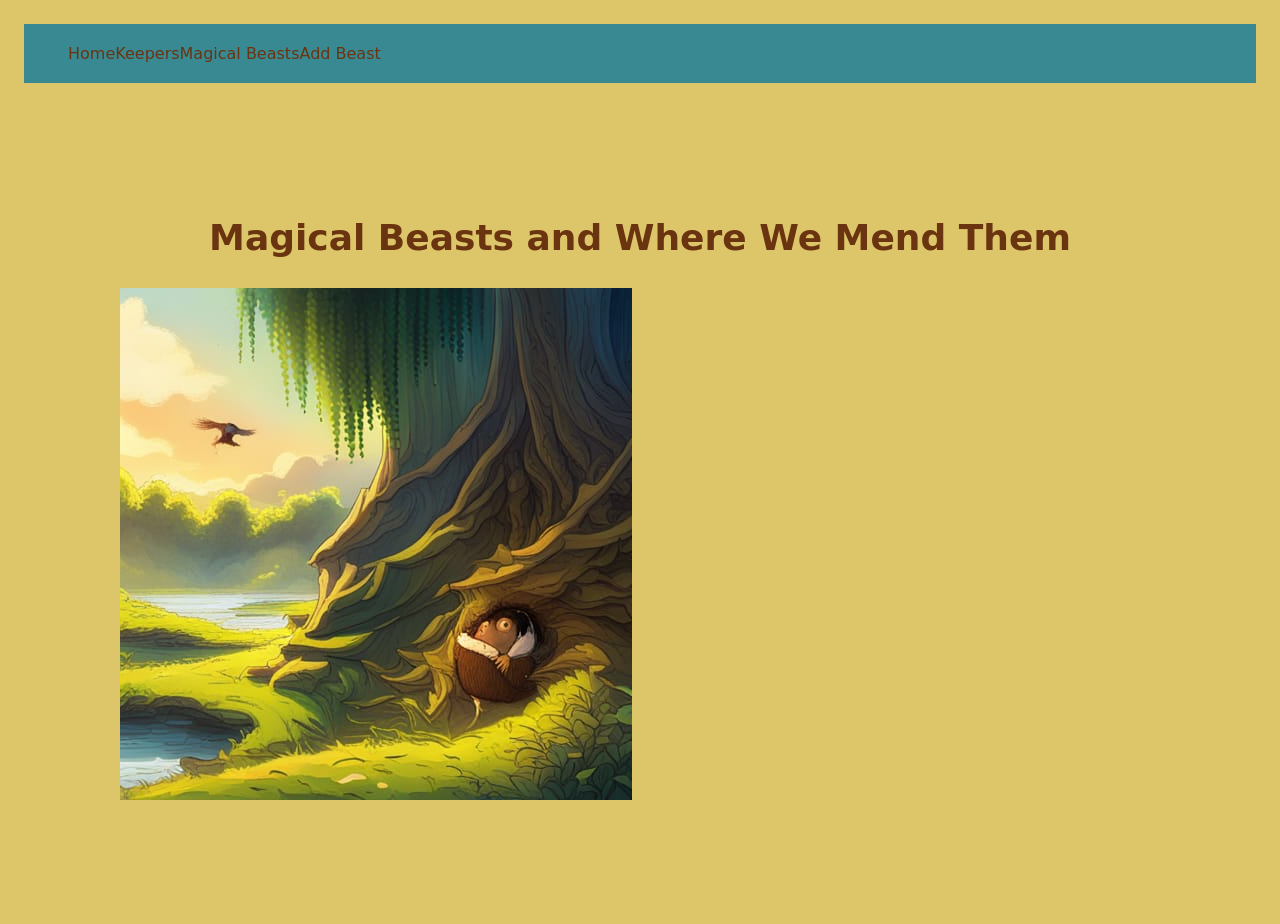
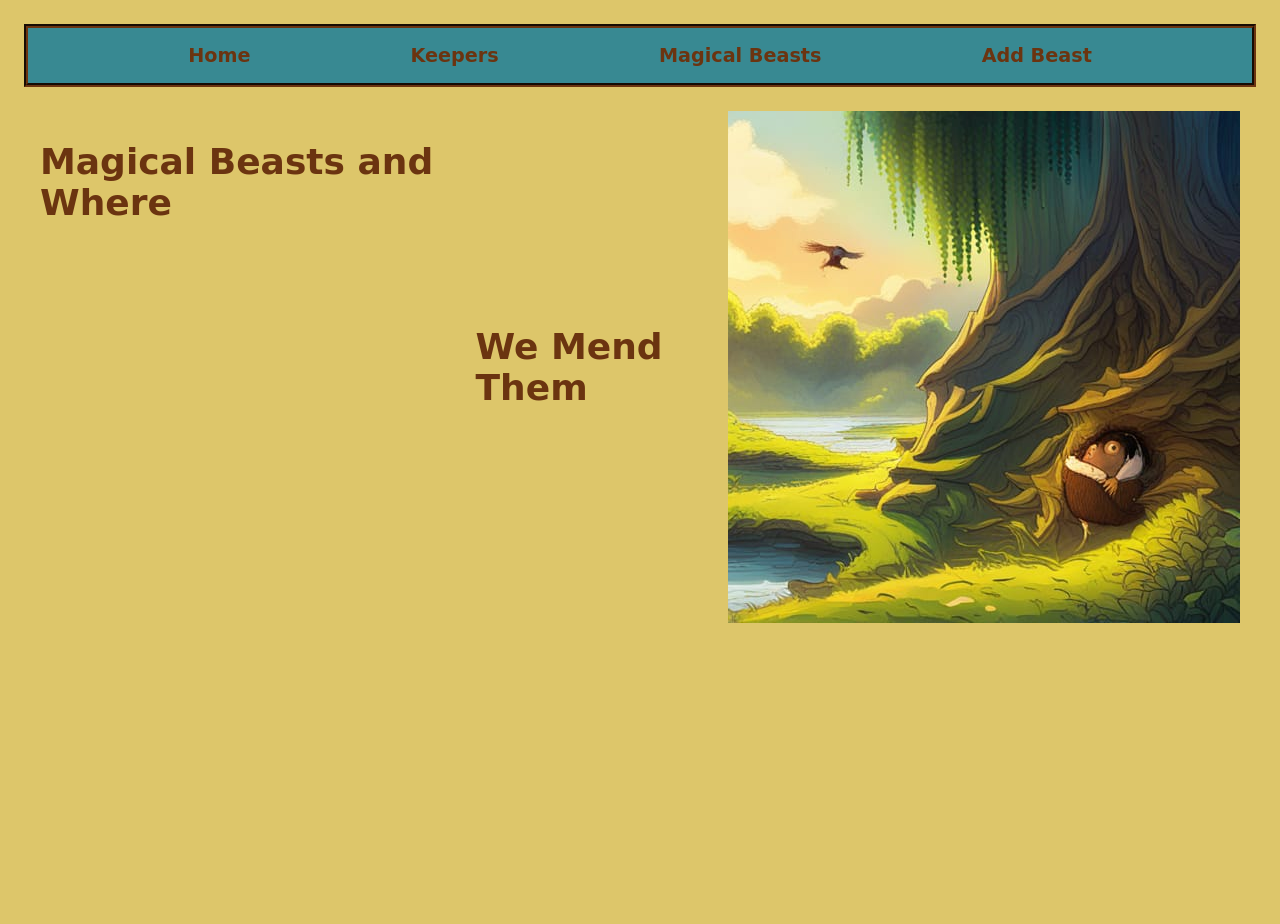
Before and after one commit to hollytyler/magical_beasts_management, a Flask app: page / in a window 1280 px wide. After the commit the page ends 623 px from the top, so only its background shows below. Run offline with Flask 3, Linux system fonts and the light colour scheme.

Commit message:
working on CSS

```diff
--- a/static/css/style.css
+++ b/static/css/style.css
@@ -4,49 +4,65 @@ body {
   background-color: rgb(221, 198, 106);
   color: rgb(107, 52, 16);
 }
+
   .nav-items {
+    padding: 0px;
     display: flex;
     flex-direction: row;
-    justify-items: space-between;
+    justify-content: center;
+    justify-content: space-evenly;
   }
 
   h1 {
+    font-size: 36px;
+    font-family: 'Apple Chancery', cursive;
+  }
+
+  h2 {
     display: flex;
-    justify-content: center;
+    align-self: center;
+    align-items: flex-start;
     font-size: 36px;
     font-family: 'Apple Chancery', cursive;
   }
 
   nav {
   margin: 4px;
-  padding: 4px;
   background-color: rgb(56, 137, 146);
   color:rgb(107, 52, 16);
   font-family: 'Apple Chancery', cursive;
   font-style: bold;
   font-size: 16px;
-
+  border-style: groove;
+  border-width: 4px;
+  border-color: rgb(107, 52, 16);
 }
 
   nav a {
     /* display: flex;
     justify-content: space-around;
     flex-direction: row; */
+    font-size: larger;
+    font-weight: bolder;
     text-decoration: none;
     color:rgb(107, 52, 16);
 }
 
-  nav li {
+  #content {
+    margin: 0;
+    padding: 20px;
     list-style-type: none;
+    display: flex;
+    justify-content: center;
 }
 
-  #content {
-    margin: 0;
-    padding: 100px;
-    list-style-type: none;
-}
+  .home-image {
+    display: flex;
+
+  }
 
 .beast-content {
+  color: rgb(107, 52, 16);
   list-style-type: none;
 }
 
@@ -55,6 +71,6 @@ body {
       font-family: cursive;
     }
 
-  h1, h2, h3, h4, h5 {
+  /* h1, h2, h3, h4, h5 {
 
-  }
+  } */
--- a/templates/beasts/new.jinja
+++ b/templates/beasts/new.jinja
@@ -1,6 +1,8 @@
 {% extends 'base.jinja' %}
 
 {% block content %}
+
+  <h1>Book a New Beast</h1>
 
   <form action="/beasts/new" method="post">
 
--- a/templates/index.jinja
+++ b/templates/index.jinja
@@ -2,7 +2,9 @@
 
 {% block content %}
 
-<h1>{{ title }} </h1>
+<h1>Magical Beasts and Where</h1>
+
+<h2>   We Mend Them</h2>
 
   <img class="home-image" src="/static/images/niffler_under_willow.jpg">
 
--- a/templates/keepers/index.jinja
+++ b/templates/keepers/index.jinja
@@ -2,12 +2,11 @@
 
 {% block content %}
   <h1>Our Keepers</h1>
-
+  <img class="home-image" src="/static/images/keeper_with_beasts.jpg">
   <table class="table">
     <tr class="headers"> </tr>
     {% for keeper in keeper %}
       <td><a href="keepers/{{ keeper.id }}"> {{ keeper.name }}</a></td>
-    </tr>
     {% endfor %}
   </table>
 {% endblock content %}
--- a/templates/keepers/show.jinja
+++ b/templates/keepers/show.jinja
@@ -26,12 +26,12 @@
       <h3>Treatment: {{ beast.treatment }}</h3>
       </li>
     </ul>
+
     <div class="delete-keeper-beast">
       <form
         class="delete-form"
-    action="beasts/{{ beast.id }}/delete"
+        action="/keepers/{{ keeper.id }}/beasts/{{ beast.id }}/delete"
         method="POST">
-
         <input class="delete-button" type="submit" value="delete" />
 
       </form>
```
Also changed, not shown: controllers/keeper_controller.py (+4 -4 lines), static/images/pretty_willow_prints.jpg (deleted). Lines whose indentation alone changed are shown as unchanged.
